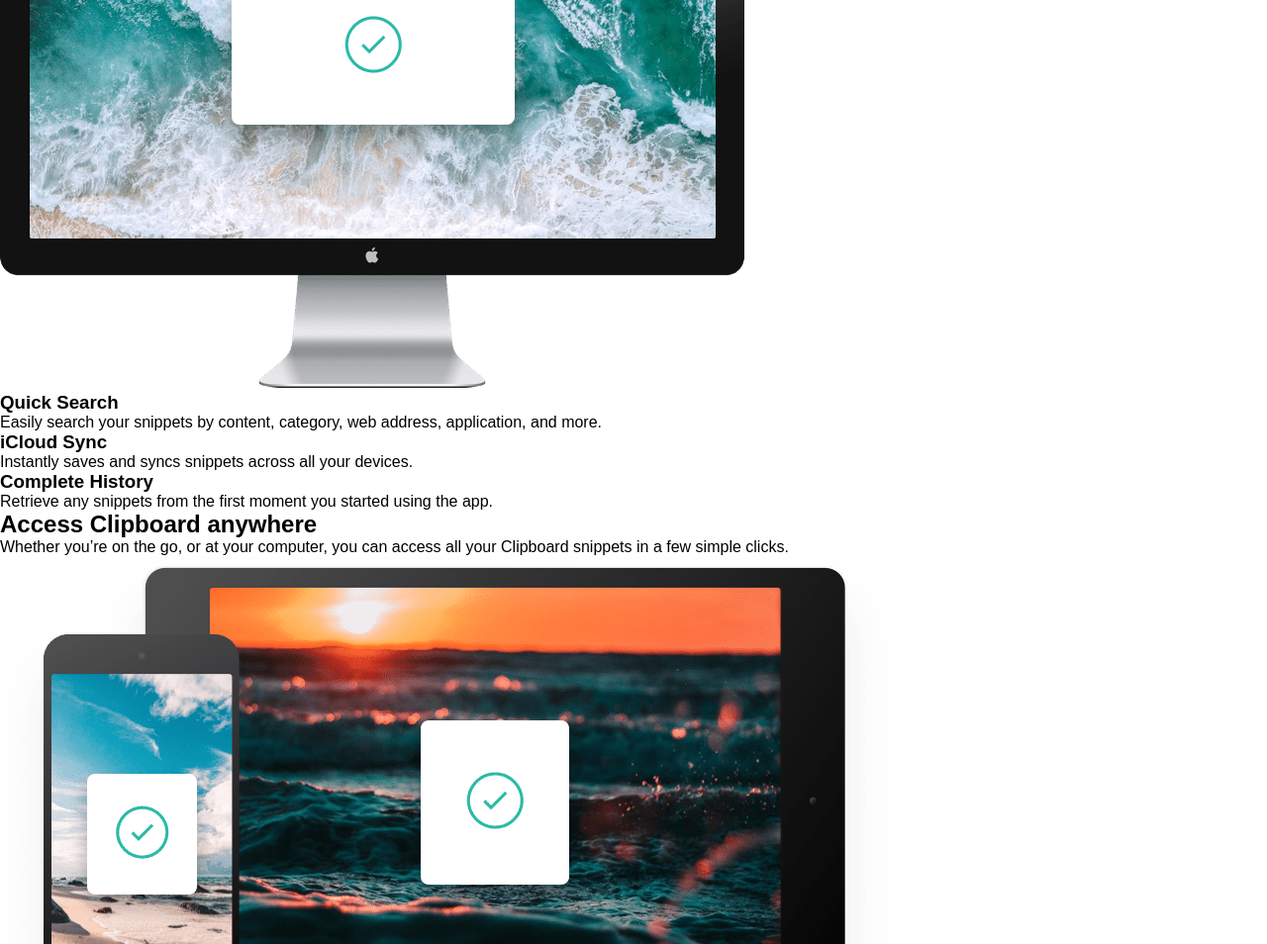
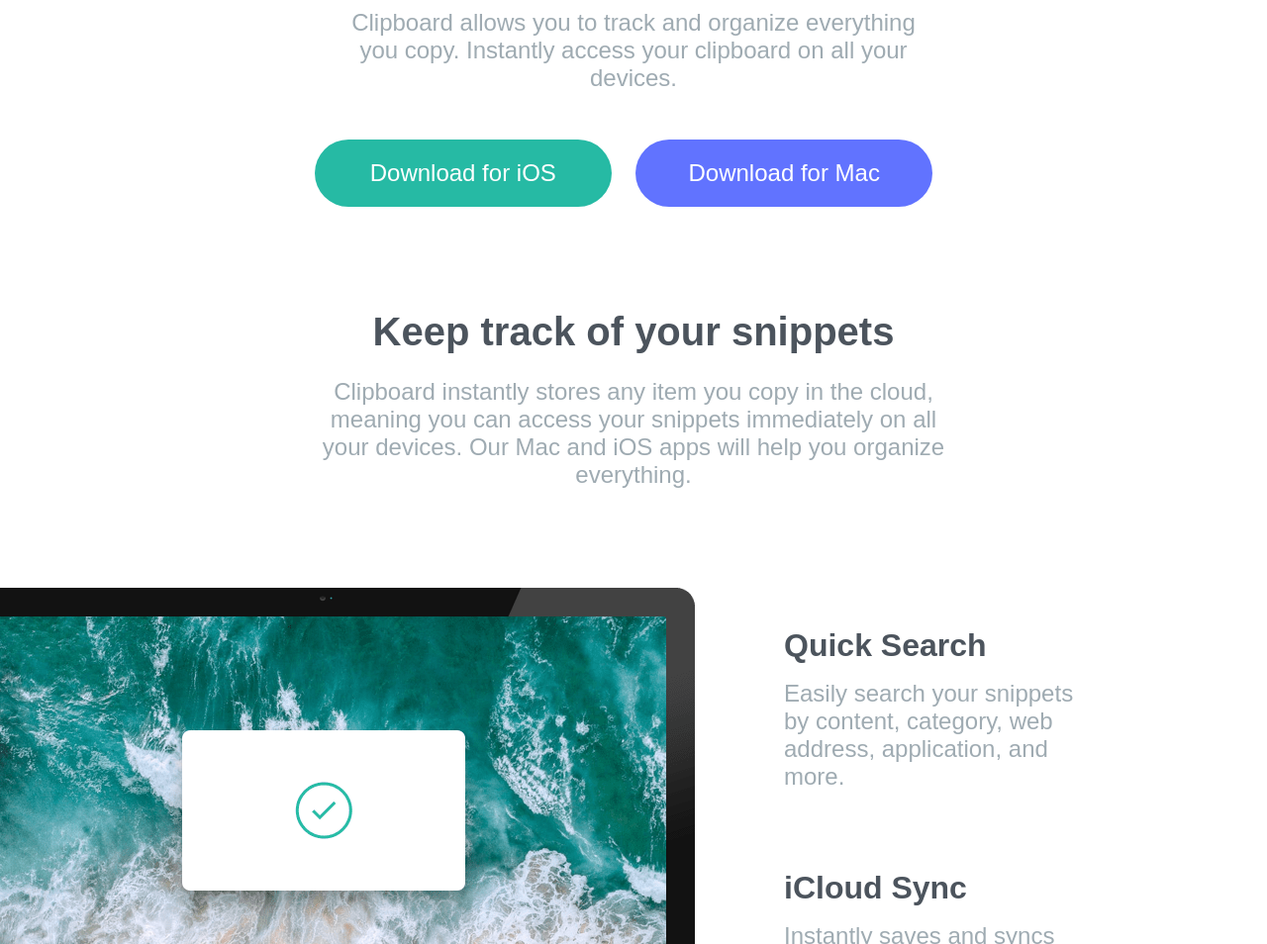
Before and after one commit to Lordgebrio/clipboard-landing-page-master, a plain HTML site: page index.html in a window 1280 px wide. Shown: the part 447-1401 px from the top of the page at 99% size. Drawn offline with Linux system fonts and the light colour scheme; a web font is replaced by a local one.

Commit message:
actualizacion de estilos

```diff
--- a/css/style.css
+++ b/css/style.css
@@ -19,4 +19,157 @@
 body {
   background: no-repeat url(../images/bg-header-desktop.png);
   background-size: contain;
+  color: var(--Grayish-Blue);
+  text-align: center;
 }
+
+h1,
+h2,
+h3,
+h4 {
+  color: var(--Dark-Grayish-Blue);
+}
+
+/* Header Estilos */
+header {
+  width: 60%;
+  margin: auto;
+  height: 70vh;
+}
+
+header .container-header {
+  margin: 100px 0;
+}
+
+.container-header img {
+  width: 150px;
+  padding-bottom: 3rem;
+}
+
+.container-header h1 {
+  font-size: 3.5rem;
+  font-weight: 600;
+  padding-bottom: 1.5rem;
+}
+
+.container-header p {
+  font-size: 1.5rem;
+  width: 80%;
+  margin: auto;
+  padding-bottom: 3rem;
+}
+
+.content-button button {
+  border-radius: 50px;
+  border-style: none;
+  color: #fff;
+  cursor: pointer;
+  font-size: 1.5em;
+  margin-right: 20px;
+  padding: 20px;
+  width: 300px;
+}
+.ios {
+  background-color: var(--Strong-Cyan);
+}
+
+.ios:hover {
+  box-shadow: 0 4px 0 hsl(171, 70%, 35%);
+  transform: translateY(-2px);
+  transition: 0.5s;
+}
+
+.mac {
+  background-color: var(--Light-Blue);
+}
+
+.mac:hover {
+  box-shadow: 0 4px 0 hsl(233, 100%, 57%);
+  transform: translateY(-2px);
+  transition: 0.5s;
+}
+
+h2 {
+  font-size: 2.5rem;
+  margin-bottom: 1.5rem;
+  font-weight: 600;
+}
+
+p {
+  font-size: 1.5rem;
+  font-weight: 400;
+}
+
+.container .content-text {
+  width: 50%;
+  margin: 100px auto;
+}
+
+.container-desktop {
+  width: 100%;
+  display: flex;
+  margin-bottom: 100px;
+}
+
+.container-desktop .content-image {
+  position: relative;
+  left: -50px;
+}
+
+.container-desktop .content-desktop-text {
+  padding: 40px;
+  display: flex;
+  flex-direction: column;
+  justify-content: start;
+  text-align: start;
+}
+
+.container-desktop .content-desktop-text .item {
+  width: 70%;
+  margin-bottom: 80px;
+}
+
+.container-desktop .content-desktop-text .item h3 {
+  font-weight: 600;
+  font-size: 2rem;
+  margin-bottom: 1rem;
+}
+
+.container-desktop .content-desktop-text .item p {
+  font-size: 1.5rem;
+}
+
+.clipboard {
+  width: 50%;
+  margin: 40px auto;
+}
+
+.clipboard img {
+  margin: 100px 0;
+}
+
+.content-cards {
+  margin: 100px auto;
+  display: flex;
+  width: 70%;
+}
+
+.content-cards .card {
+  margin: 0 60px;
+  height: 250px;
+}
+
+.content-cards .card img{
+  width: 50px;
+  height: 50px;
+}
+
+.content-cards .card h4{
+  font-size: 1.5rem;
+  font-weight: 600;
+  padding: 30px 0;
+}
+
+.content-cards .card p{
+  font-size: 1rem;
+}
--- a/index.html
+++ b/index.html
@@ -17,7 +17,7 @@
   </head>
   <body>
     <header>
-      <div class="content">
+      <div class="container-header">
         <img src="images/logo.svg" alt="Logo principal" />
         <h1>A history of everything you copy</h1>
         <p>
@@ -42,29 +42,27 @@
           </p>
         </div>
         <div class="container-desktop">
-          <div class="content-desktop">
+          <div class="content-image">
             <img src="images/image-computer.png" alt="Computer desktop" />
+          </div>
           <div class="content-desktop-text">
-              <div class="item-1">
+            <div class="item">
               <h3>Quick Search</h3>
               <p>
                 Easily search your snippets by content, category, web address,
                 application, and more.
               </p>
             </div>
-              <div class="item-2">
+            <div class="item">
               <h3>iCloud Sync</h3>
-                <p>
-                  Instantly saves and syncs snippets across all your devices.
-                </p>
+              <p>Instantly saves and syncs snippets across all your devices.</p>
             </div>
-              <div class="item-3">
+            <div class="item">
               <h3>Complete History</h3>
               <p>
                 Retrieve any snippets from the first moment you started using
                 the app.
               </p>
-              </div>
             </div>
           </div>
         </div>
```
Lines whose indentation alone changed are shown as unchanged.
